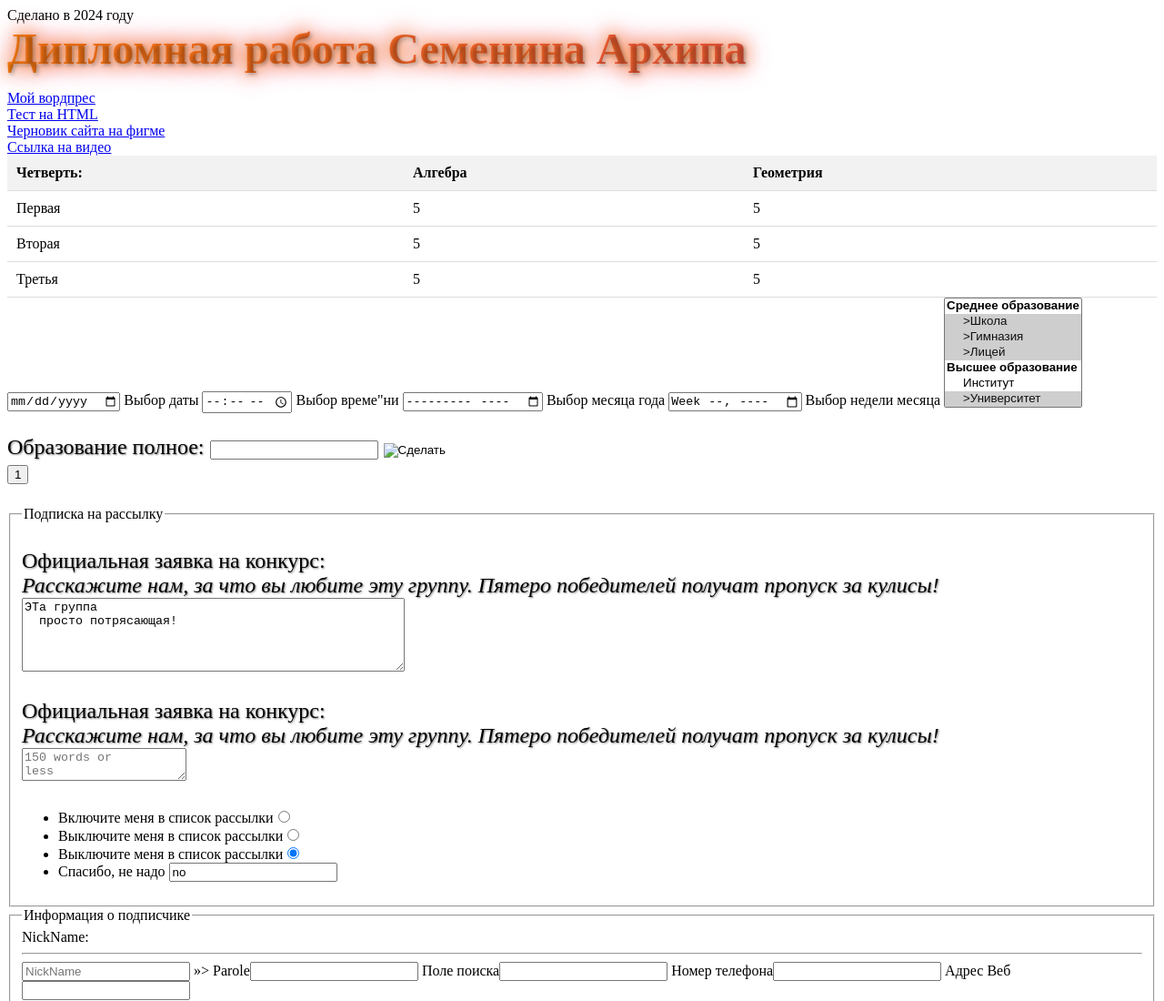
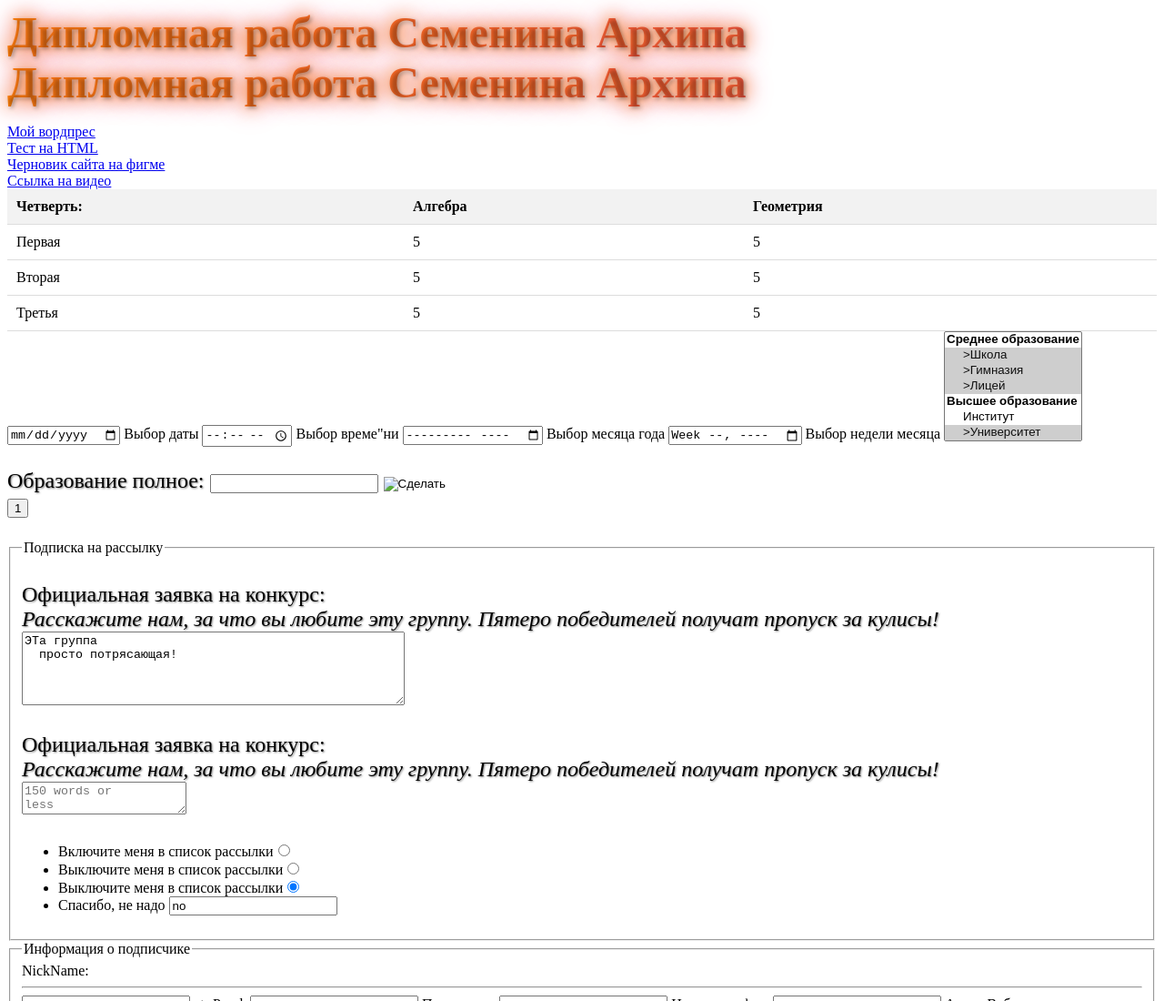
Before and after one commit to semeninn/diplom, a plain HTML site: page index.html in a window 1280 px wide. Shown: the top 1100 px of the page at 91% size. Drawn offline with Linux system fonts and the light colour scheme.

Commit message:
Update index.html

```diff
--- a/index.html
+++ b/index.html
@@ -19,9 +19,9 @@
 </head>
 <body>
 
-
-     <div class="animation">
-        Сделано в 2024 году </div>
+  <div class="stylish-text">
+    Дипломная работа Семенина Архипа
+</div>
 
     <div class="stylish-text">
         Дипломная работа Семенина Архипа </div>
```
